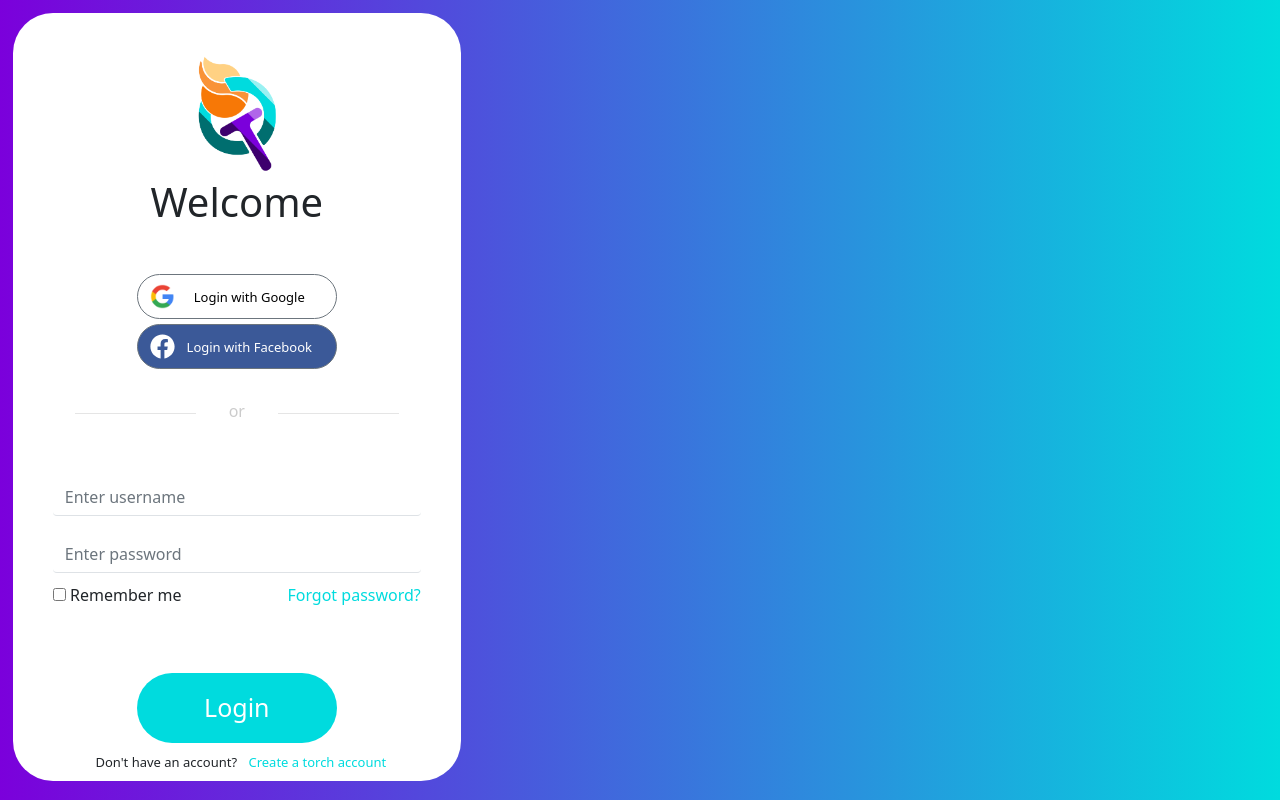
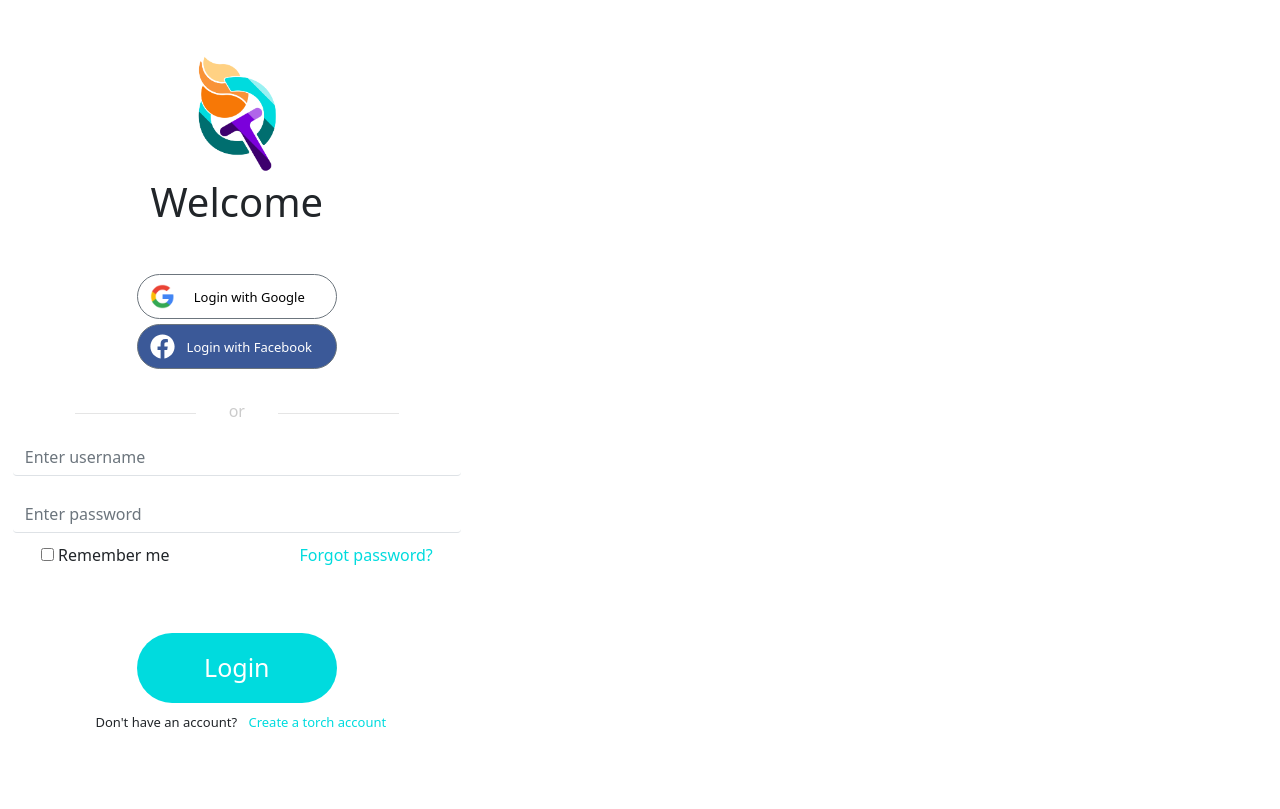
Before and after one commit to SyTW-2122/E02, a Vue app in the folder torch-front/: page / in a window 1280 px wide. Built offline with nearby package versions, Linux system fonts and the light colour scheme.

Commit message:
hotfix: screen fitting :gear:

```diff
--- a/torch-front/src/views/SignIn.vue
+++ b/torch-front/src/views/SignIn.vue
@@ -1,6 +1,5 @@
-<template>
-  <div class = "background">
-    <b-container class="sign-in" style="h-50">
+<template class="">
+  <b-container class="sign-in">
     <b-row class="welcome">
       <b-col cols="12">
         <img src="../assets/images/torch-logo.png" alt="">
@@ -36,8 +35,7 @@
         <div class="line"></div>
       </b-col>
     </b-row>
-      <div class="login-form">
-        <b-form-row>
+      <b-form-row class="pb-5">
         <b-form @submit.prevent="handleLogin">
           <b-form-group
             id="input-group-email"
@@ -80,7 +78,7 @@
               class="alert alert-danger"
               role="alert"
             >Password is required!</div>
-              <b-row class="bottom-form" align-h="between">
+            <b-row class="bottom-form mx-3" align-h="between">
               <b-col cols="6">
                 <b-form-checkbox class="remember-me">&nbsp;Remember me</b-form-checkbox>
               </b-col>
@@ -98,15 +96,13 @@
               <span>Login</span>
             </b-button>
           </div>
-            <div class="create-account">
+          <div class="create-account mb-3">
             <p class="mx-2">Don't have an account?&nbsp;</p>
             <router-link to="/sign-up">Create a torch account</router-link>
           </div>
         </b-form>
       </b-form-row>
-      </div>
   </b-container>
-  </div>
 </template>
 
 <script>
```
Lines whose indentation alone changed are shown as unchanged.
